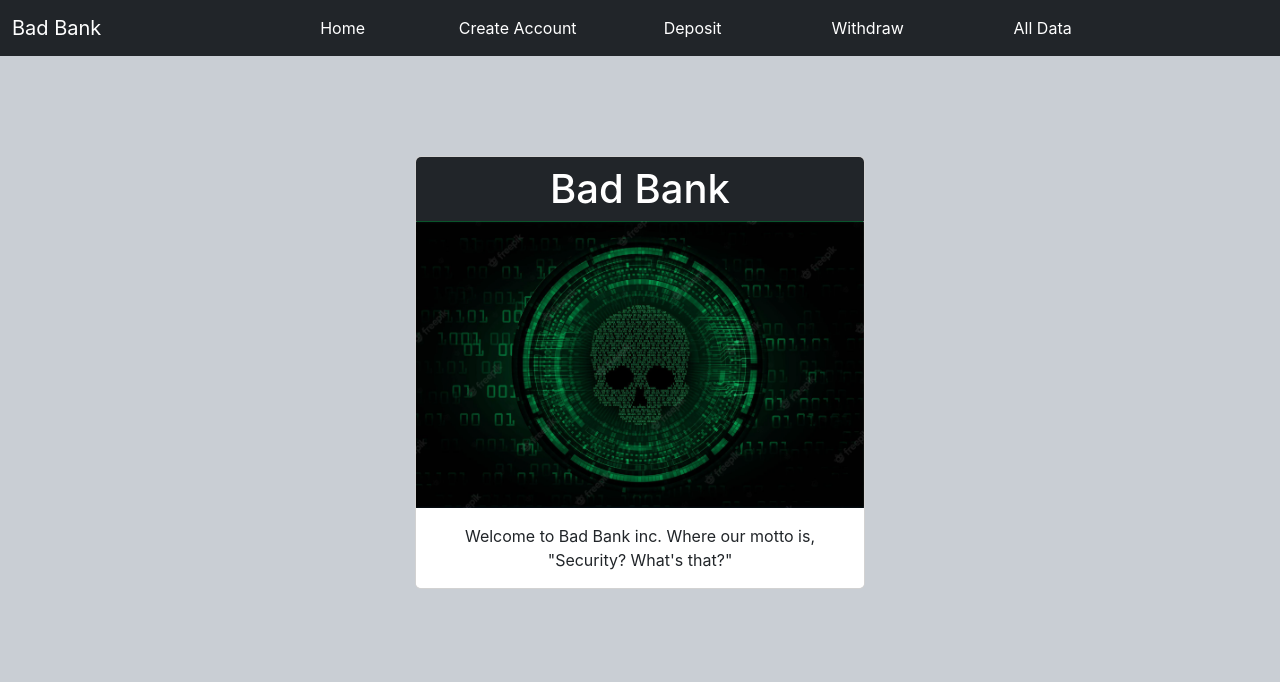
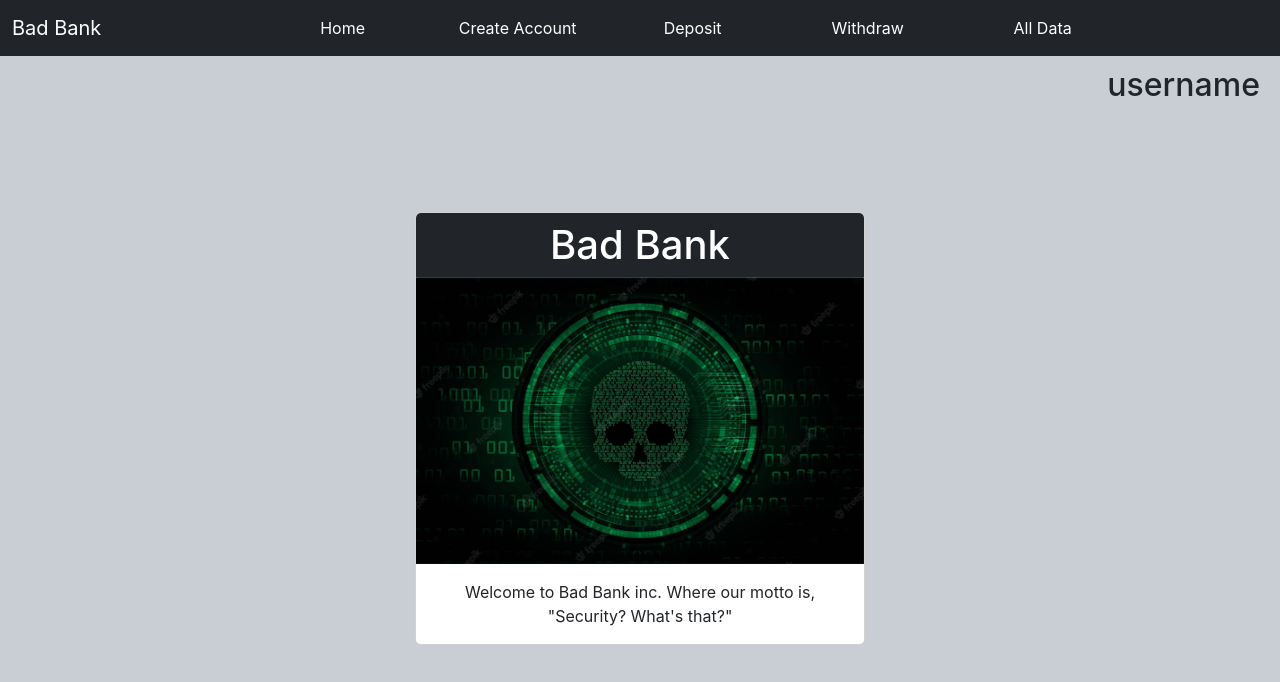
Before and after one commit to acord03/Bad-Bank, a React (Create React App) app: page / in a window 1280 px wide. Shown: the top 682 px of the page. Built offline with nearby package versions, Linux system fonts and the light colour scheme.

Commit message:
added username display in top right with placeholder text before I coded in the context variable reference

```diff
--- a/src/App.css
+++ b/src/App.css
@@ -82,3 +82,9 @@
   margin: 0 0 0 0;
   padding: 0 0 0 0;
 }
+.user-display{
+  display: flex;
+  justify-content: right;
+  margin-right: 20px;
+  margin-top: 10px;
+}
--- a/src/Nav.js
+++ b/src/Nav.js
@@ -53,7 +53,6 @@
                 </div>
             </div>
         </nav>
-
         </div>
     );
 }
--- a/src/Routes/AllData.js
+++ b/src/Routes/AllData.js
@@ -7,7 +7,12 @@
   const data = JSON.stringify(subs)
   return (
     <div>
-      <p>{data}</p>
+      <div className="user-display">
+        <h2>username</h2>
+      </div>
+      <div>
+        <p>{data}</p>
+      </div>
     </div>
   );
 }
--- a/src/Routes/CreateAccount.js
+++ b/src/Routes/CreateAccount.js
@@ -32,6 +32,10 @@
     }
 
     return(
+        <div>
+            <div className="user-display">
+                <h2>username</h2>
+            </div>
             <div className="center-this">
                 <div className="card">
                     <h1 className="card-header bg-dark">Account Creation</h1>
@@ -63,6 +67,7 @@
                     </form>
                 </div>
             </div>
+        </div>
     )
 }
 
--- a/src/Routes/Deposit.js
+++ b/src/Routes/Deposit.js
@@ -27,6 +27,10 @@
     }
 
     return(
+        <div>
+            <div className="user-display">
+                <h2>username</h2>
+            </div>
             <div className="center-this">
                 <div className="card">
                     <h1 className="card-header bg-dark">Deposits</h1>
@@ -38,6 +42,7 @@
                     </form>
                 </div>
             </div>
+        </div>
     )
 }
 export default Deposit;
--- a/src/Routes/Home.js
+++ b/src/Routes/Home.js
@@ -3,6 +3,11 @@
 
 const Home = () =>{
   return(
+    <div>
+      <div className="user-display">
+        <h2>username</h2>
+      </div>
+
       <div className="center-this">
         <div className="card">
           <h1 className="card-header bg-dark">Bad Bank</h1>
@@ -14,6 +19,7 @@
           </div>
         </div>
       </div>
+    </div>
   )
 };
 
--- a/src/Routes/Withdraw.js
+++ b/src/Routes/Withdraw.js
@@ -30,6 +30,10 @@
   }
 
     return(
+      <div>
+        <div className="user-display">
+          <h2>username</h2>
+        </div>
         <div className="center-this">
           <div className='card'>
               <h1 className="card-header bg-dark">Withdrawals</h1>
@@ -41,6 +45,7 @@
               </form>
           </div>
         </div>
+      </div>
   )
 }
 
```
Lines whose indentation alone changed are shown as unchanged.
